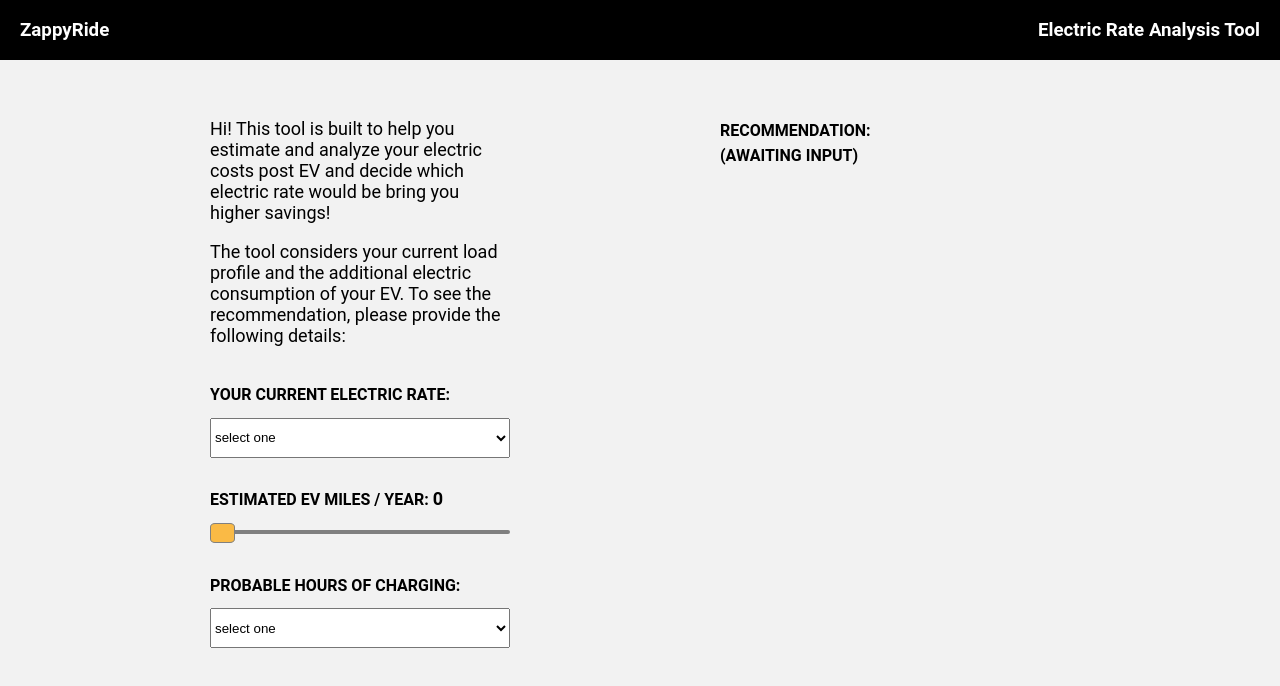
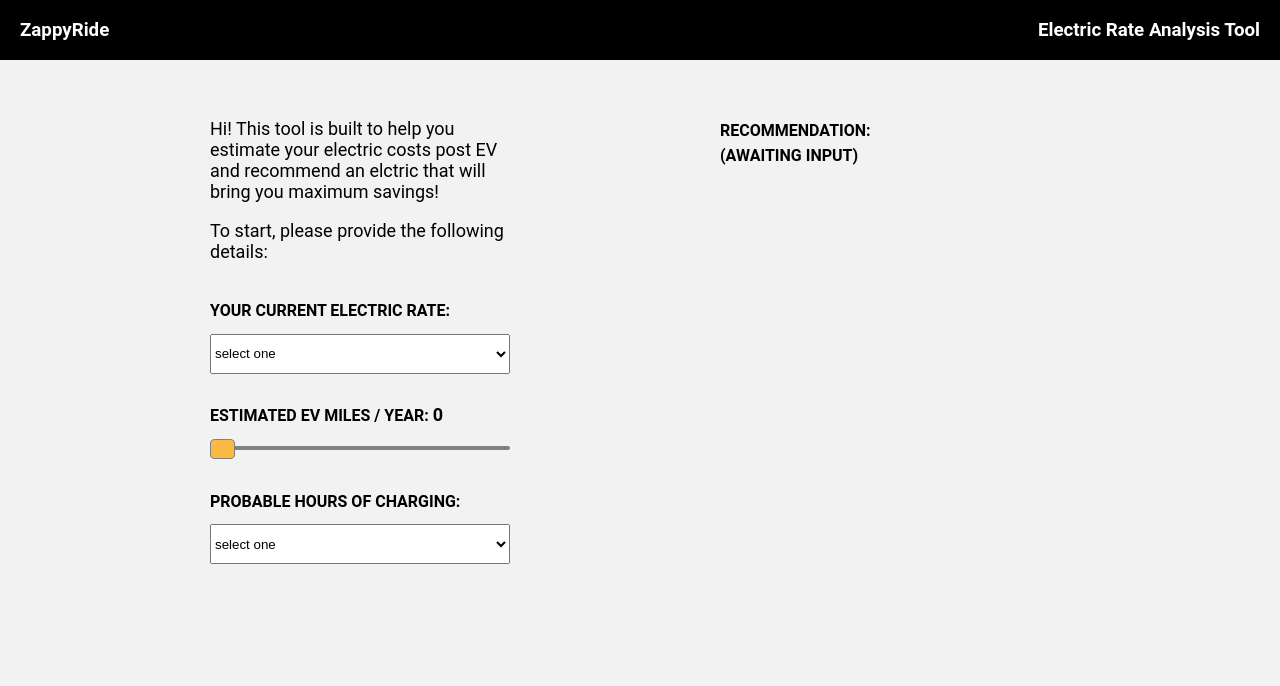
Before and after one commit to asd0999/ev, a React (Create React App) app: page / in a window 1280 px wide. Shown: the top 686 px of the page. Built offline with nearby package versions, Linux system fonts and the light colour scheme.

Commit message:
remove some text

```diff
--- a/src/components/Intro.js
+++ b/src/components/Intro.js
@@ -4,15 +4,10 @@ function Intro() {
   return (
     <div className="intro">
       <p>
-        Hi! This tool is built to help you estimate and analyze your electric
-        costs post EV and decide which electric rate would be bring you higher
-        savings!
+        Hi! This tool is built to help you estimate your electric costs post EV
+        and recommend an elctric that will bring you maximum savings!
       </p>
-      <p>
-        The tool considers your current load profile and the additional electric
-        consumption of your EV. To see the recommendation, please provide the
-        following details:
-      </p>
+      <p>To start, please provide the following details:</p>
     </div>
   );
 }
--- a/src/components/Rates.js
+++ b/src/components/Rates.js
@@ -11,10 +11,8 @@ function Rates(props) {
         onChange={(e) => props.setRate(e.target.value)}
       >
         <option value="none">select one</option>
-        <option value="A">
-          $0.15/kWh flat rate (irresecptive of time of use)
-        </option>
-        <option value="B">$0.20/kWh 12pm-6pm, $0.08/kWh all other times</option>
+        <option value="A">$0.15/kWh flat rate</option>
+        <option value="B">$0.20/kWh 12pm-6pm, $0.08/kWh non-peak</option>
       </select>
     </div>
   );
```
